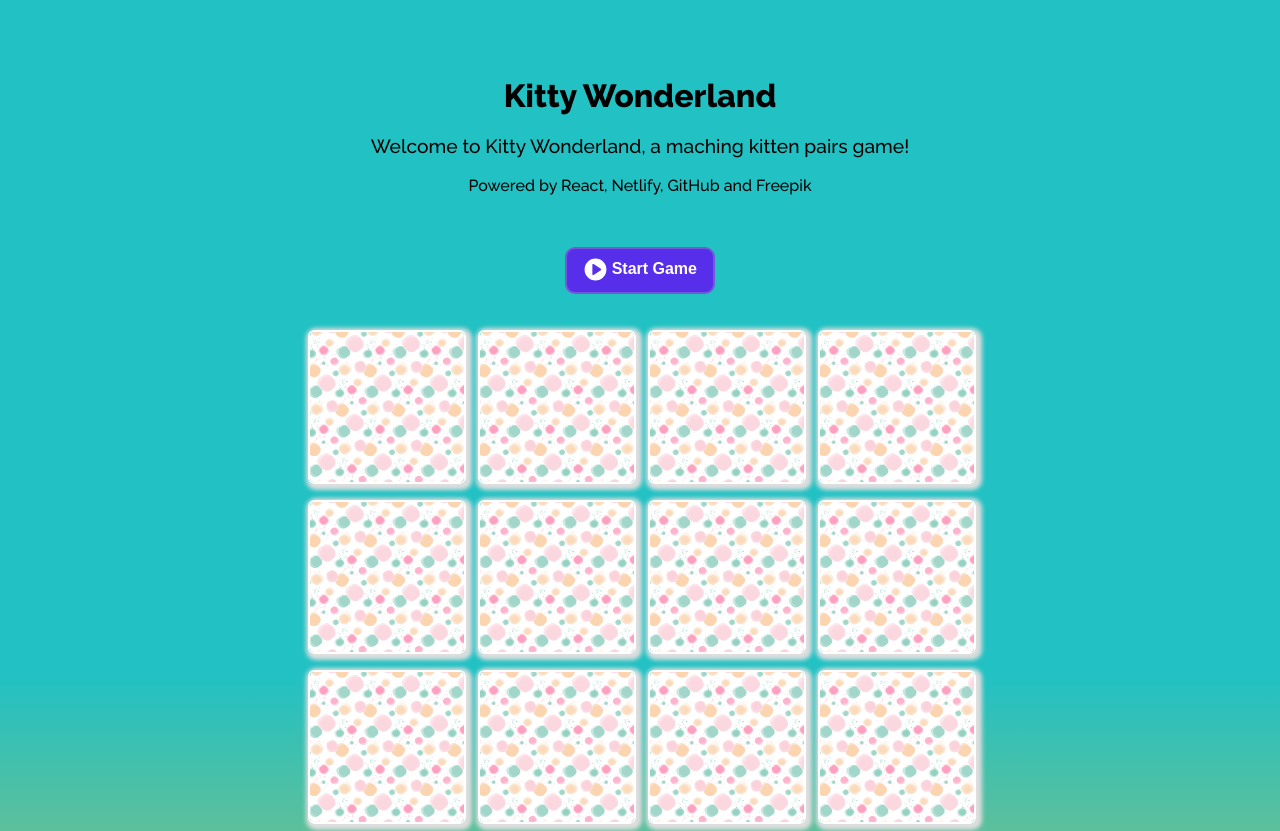
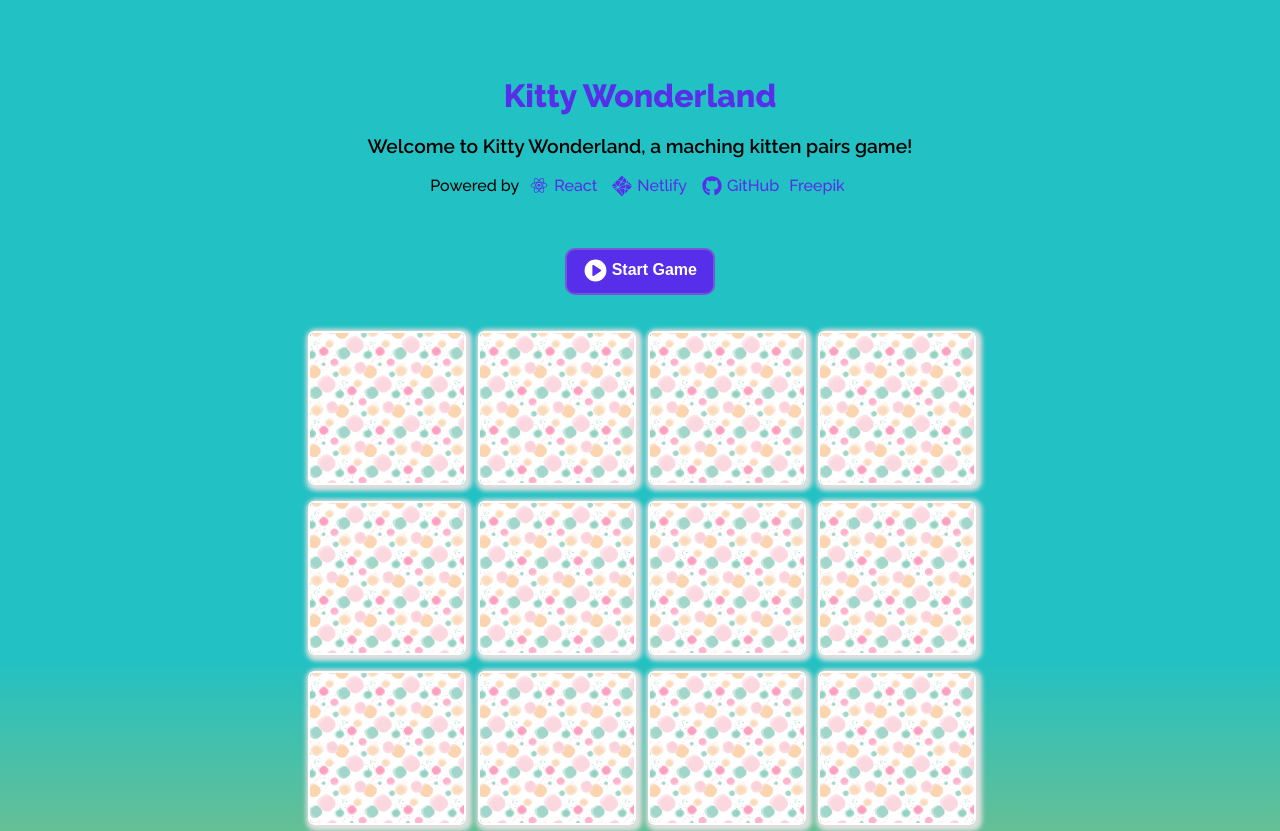
Before and after one commit to viktoriiazolotova/react-memory-game, a React (Create React App) app: page / in a window 1280 px wide. Shown: the top 831 px of the page. Built offline with nearby package versions, Linux system fonts and the light colour scheme.

Commit message:
Update and refactor tech

```diff
--- a/src/App.css
+++ b/src/App.css
@@ -1,5 +1,5 @@
  html {
-     /* background: rgb(253, 187, 45); */
+     background: rgb(253, 187, 45);
      background: linear-gradient(0deg, rgba(253, 187, 45, 1) 0%, rgba(34, 193, 195, 1) 46%);
  }
 
@@ -13,17 +13,12 @@
  h1 {
      font-size: 2rem;
      font-weight: 800;
+     color: #572EEA;
  }
 
  p {
      font-size: 1.2rem;
-     font-weight: 500;
- }
-
- .techstack {
-     font-size: 1rem;
-     font-weight: 500;
-     margin-bottom: 4%;
+     font-weight: 600;
  }
 
  .main-page {
--- a/src/App.js
+++ b/src/App.js
@@ -1,12 +1,17 @@
 import { useEffect, useState } from 'react'
 import Card from './components/Card'
 import Footer from './components/Footer'
+// import { BiLogoReact } from 'react-icons/bi'
+// import { FaGithub } from 'react-icons/fa'
+// // import { SiFreepik } from 'react-icons/si'
+// import { SiNetlify } from 'react-icons/si'
 import { items } from './cardsData'
 import { getRandomItemsFromArray } from './utils/helperFunctions'
 import { launchConfetti } from './components/Confetti'
 
 import './App.css'
 import Button from './components/Button'
+import TechStack from './components/TechStack'
 
 const App = () => {
     const [cards, setCards] = useState(null)
@@ -89,9 +94,17 @@ const App = () => {
         <div className="main-page">
             <h1>Kitty Wonderland </h1>
             <p>Welcome to Kitty Wonderland, a maching kitten pairs game!</p>
-            <p className="techstack">
-                Powered by React, Netlify, GitHub and Freepik
-            </p>
+            <TechStack />
+            {/* <div className="techstack">
+                Powered by <BiLogoReact size={20} className="tech-icon" />{' '}
+                React,
+                <a href="https://www.netlify.com">
+                    {' '}
+                    <SiNetlify size={20} className="tech-icon" />{' '}
+                </a>{' '}
+                Netlify, <FaGithub size={20} className="tech-icon" /> GitHub and
+                Freepik
+            </div> */}
             {/* <a href="https://www.freepik.com/" target="_blank" rel="noreferrer">
                 Images
             </a> */}
--- a/src/components/Footer.jsx
+++ b/src/components/Footer.jsx
@@ -1,14 +1,10 @@
 import React from 'react'
-import { FaCat } from 'react-icons/fa'
 import './Footer.css'
 
 const Footer = () => {
     return (
         <div className="footer">
-            <p>
-                Build with 💙 ,{<FaCat size={15} className="icon-cat" />} & ☕️
-            </p>
-            <p>Viktoriia Zolotova 2023</p>
+            <p>Build with 💙 & ☕️ by Viktoriia Zolotova 2023 </p>
         </div>
     )
 }
--- /dev/null
+++ b/src/components/TechStack.jsx
@@ -0,0 +1,69 @@
+import React from 'react'
+import { BiLogoReact } from 'react-icons/bi'
+import { FaGithub } from 'react-icons/fa'
+// import { SiFreepik } from 'react-icons/si'
+import { SiNetlify } from 'react-icons/si'
+import './TechStart.css'
+
+const TechStack = () => {
+    const links = [
+        {
+            id: 1,
+            child: (
+                <>
+                    <BiLogoReact size={20} className="tech-icon" /> React
+                </>
+            ),
+            href: 'https://react.dev',
+        },
+        {
+            id: 2,
+            child: (
+                <>
+                    <SiNetlify size={20} className="tech-icon" />
+                    Netlify
+                </>
+            ),
+            href: 'https://netlify.com',
+        },
+        {
+            id: 3,
+            child: (
+                <>
+                    <FaGithub size={20} className="tech-icon" />
+                    GitHub
+                </>
+            ),
+            href: 'https://github.com/viktoriiazolotova/react-memory-game',
+        },
+        {
+            id: 3,
+            child: (
+                <>
+                    {/* <SiFreepik size={20} className="tech-icon" /> */}
+                    Freepik
+                </>
+            ),
+            href: 'https://www.freepik.com/',
+        },
+    ]
+
+    return (
+        <div className="techstack">
+            Powered by
+            {links.map(({ id, child, href }) => (
+                <a
+                    key={id}
+                    className="tech-icon"
+                    href={href}
+                    target="_blank"
+                    rel="noreferrer"
+                >
+                    {child}
+                </a>
+            ))}
+        </div>
+    )
+}
+
+export default TechStack
--- /dev/null
+++ b/src/components/TechStart.css
@@ -0,0 +1,19 @@
+.techstack {
+    font-size: 1rem;
+    font-weight: 500;
+    margin-bottom: 4%;
+    display: flex;
+    justify-content: center;
+}
+
+.tech-icon {
+    text-decoration: none;
+    color: #572EEA;
+    margin: 0 5px 0px 5px;
+    display: flex;
+    justify-content: center;
+}
+
+.tech-icon:hover {
+    color: white;
+}
```
Also changed, not shown: src/README2.MD (added).
